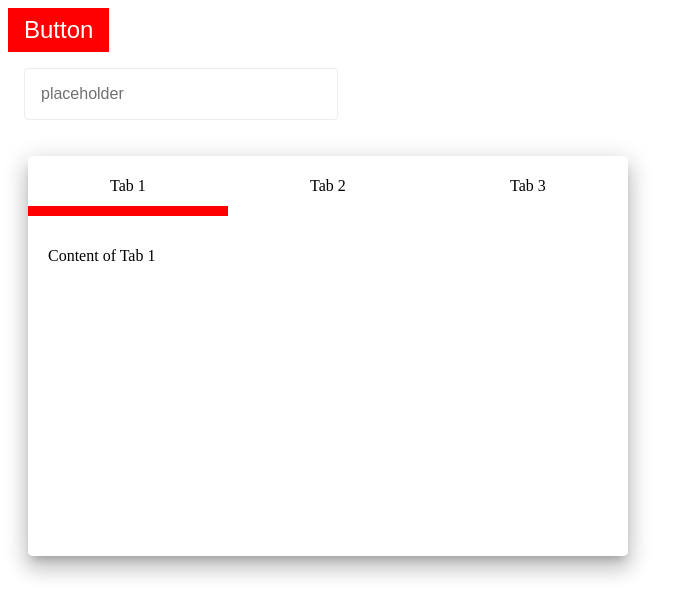
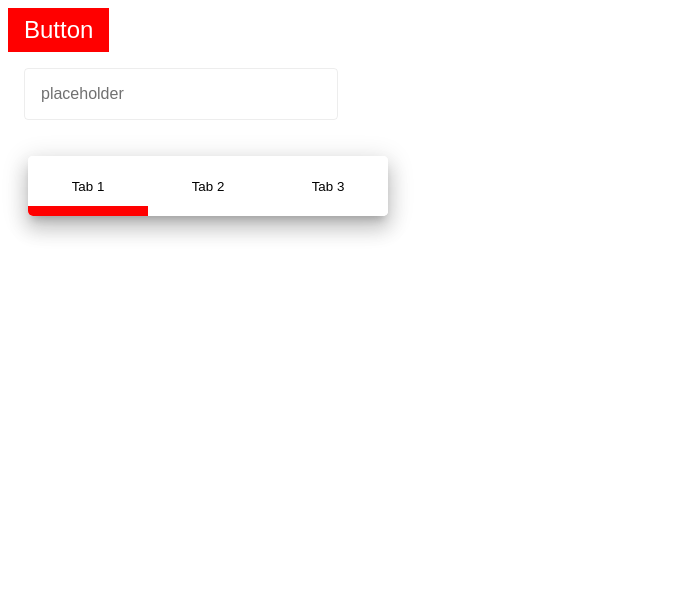
Before and after one commit to iwaskorean/my-stuff, a React (Create React App) app: page / in a window 1280 px wide. Shown: the top 616 px of the page, without its empty margins (0-695 px from the left). Built offline with nearby package versions, Linux system fonts and the light colour scheme; the HTML template or start-up script is replaced by a standard one.

Commit message:
Update tabs component and story

```diff
--- a/src/App.tsx
+++ b/src/App.tsx
@@ -1,19 +1,19 @@
 import { useState } from 'react';
 import { Button, TextField, Tabs } from './components';
-import { TabList, Tab, TabGlider, TabContent } from './components/Tabs';
+import { Tab, TabGlider } from './components/Tabs';
 
-const TABS_DATA = [
+const tabs = [
   {
     title: 'Tab 1',
-    content: `Content of Tab 1`,
+    value: '1'
   },
   {
     title: 'Tab 2',
-    content: `Content of Tab 2`,
+    value: '2'
   },
   {
     title: 'Tab 3',
-    content: `Content of Tab 3`,
+    value: '3'
   },
 ];
 
@@ -25,20 +25,19 @@
       <Button label="Button" backgroundColor="red" />
       <br />
       <TextField placeholder="placeholder" />
-      <Tabs tabsLength={TABS_DATA.length}>
-        <TabList>
-          {TABS_DATA.map(({ title }, i) => {
-            return (
-              <Tab key={i} onClick={() => setCurrentIndex(i)}>
-                {title}
-              </Tab>
-            );
-          })}
-          <TabGlider title="title" currentIndex={currentIndex} />
-        </TabList>
-        {TABS_DATA.map(({ content }, i) =>
-          i === currentIndex ? <TabContent>{content}</TabContent> : null
+      <br />
+      <Tabs tabs={tabs}>
+        {tabs.map((tab, i) =>
+          <Tab
+            key={tab.title}
+            title={tab.title}
+            value={tab.value}
+            onClick={() => setCurrentIndex(i)}
+          >
+              {tab.title}
+          </Tab>
         )}
+        <TabGlider currentIndex={currentIndex} />
       </Tabs>
     </>
   );
--- a/src/components/Tabs/index.tsx
+++ b/src/components/Tabs/index.tsx
@@ -1,15 +1,20 @@
-import { PropsWithChildren, HTMLAttributes } from 'react';
-import { Container, Nav, TabBox, Content, Glider } from './styles/Tabs';
+import { PropsWithChildren, HTMLAttributes, ButtonHTMLAttributes } from 'react';
+import { Container, Nav, TabBox, Glider } from './styles/Tabs';
 
-export interface TabsProps
-  extends PropsWithChildren<HTMLAttributes<HTMLDivElement>> {
-  tabsLength?: number;
+export interface ITab extends PropsWithChildren<ButtonHTMLAttributes<HTMLButtonElement>> {
+  title: string;
+  value: string | number;
+}
+export interface TabsProps extends PropsWithChildren<HTMLAttributes<HTMLDivElement>> {
+  tabs: ITab[];
 }
 
-export default function Tabs({ tabsLength, children, ...props }: TabsProps) {
+export default function Tabs({ tabs, children, ...props }: TabsProps) {
   return (
-    <Container tabsLength={tabsLength} {...props}>
-      {children}
+    <Container tabsLength={tabs.length} {...props}>
+      <TabList>
+        {children}
+      </TabList>
     </Container>
   );
 }
@@ -21,18 +26,8 @@
   return <Nav {...props}>{children}</Nav>;
 }
 
-export function Tab({
-  children,
-  ...props
-}: PropsWithChildren<HTMLAttributes<HTMLDivElement>>) {
+export function Tab({ children, ...props }: ITab) {
   return <TabBox {...props}>{children}</TabBox>;
-}
-
-export function TabContent({
-  children,
-  ...props
-}: PropsWithChildren<HTMLAttributes<HTMLDivElement>>) {
-  return <Content {...props}>{children}</Content>;
 }
 
 export function TabGlider({
--- a/src/components/Tabs/styles/Tabs.ts
+++ b/src/components/Tabs/styles/Tabs.ts
@@ -1,8 +1,7 @@
 import styled from '@emotion/styled';
-import { TabsProps } from '../index';
 
-export const Container = styled.div<TabsProps>`
-  --tab-width: 200;
+export const Container = styled.div<{tabsLength: number}>`
+  --tab-width: 120;
   width: calc(var(--tab-width) * ${({ tabsLength }) => tabsLength} * 1px);
   margin: 20px;
   box-shadow: 0 7px 8px -4px rgba(0, 0, 0, 0.2),
@@ -17,14 +16,16 @@
   background-color: #fff;
 `;
 
-export const TabBox = styled.div`
+export const TabBox = styled.button`
   width: calc(var(--tab-width) * 1px);
   height: 60px;
   line-height: 60px;
   text-align: center;
   cursor: pointer;
   transition: color 0.15s ease-in;
-  z-index: 1000;
+  background: #fff;
+  outline: 0;
+  border: none;
 `;
 
 export const Content = styled.div`
```
Also changed, not shown: 1 other file (tests, documents, lock files or other folders).
